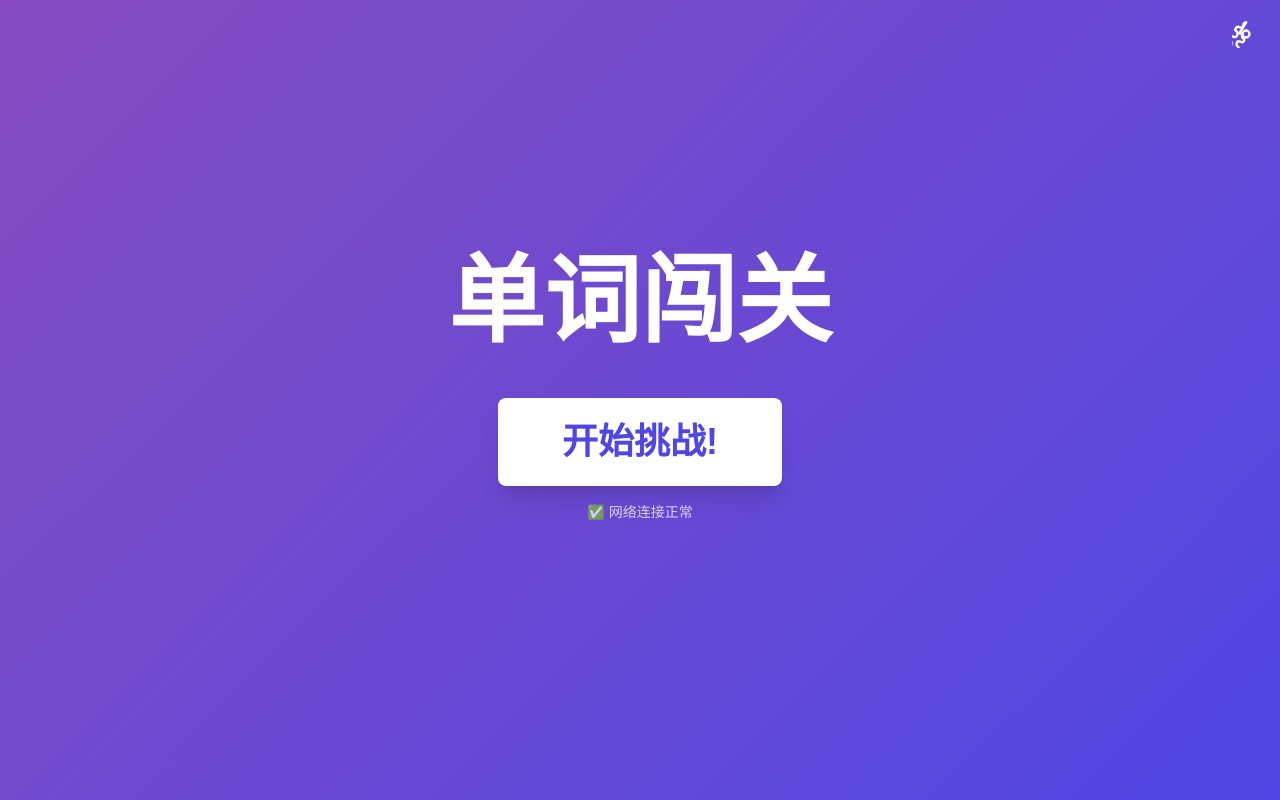
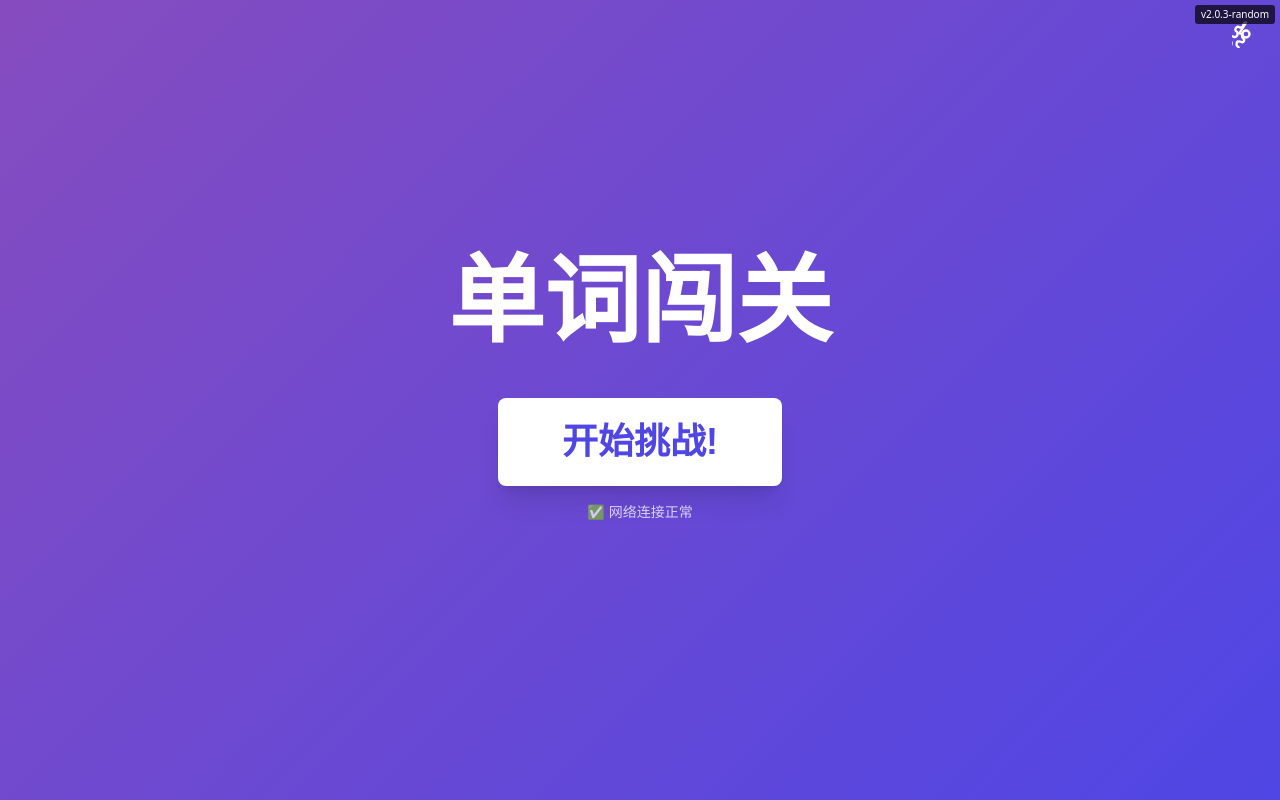
Before and after one commit to maxiusi3/wordchallenge, a plain HTML site: page index.html in a window 1280 px wide. Drawn offline with nearby package versions, Linux system fonts and the light colour scheme.

Commit message:
添加版本标识和强化缓存破坏机制 v2.0.3

```diff
--- a/index.html
+++ b/index.html
@@ -3,7 +3,7 @@
 <head>
     <meta charset="UTF-8">
     <meta name="viewport" content="width=device-width, initial-scale=1.0">
-    <title>单词闯关 - 原型</title>
+    <title>单词闯关 v2.0.3 - 随机题目版本</title>
     <script src="https://cdn.tailwindcss.com"></script>
     <link rel="stylesheet" href="css/style.css">
 <!-- 移除PWA相关配置，改为纯在线游戏 -->
@@ -71,10 +71,27 @@
 
     </script>
     <script>
+        // 版本信息和缓存破坏
+        const VERSION = '2.0.3-random';
+        const BUILD_TIME = Date.now();
+
+        // 在控制台显示版本信息
+        console.log(`%c单词闯关游戏 v${VERSION}`, 'color: #4CAF50; font-size: 16px; font-weight: bold;');
+        console.log(`%c构建时间: ${new Date(BUILD_TIME).toLocaleString()}`, 'color: #2196F3;');
+        console.log(`%c随机题目系统已启用`, 'color: #FF9800; font-weight: bold;');
+
         // 动态加载JS文件，强制破坏缓存
         const script = document.createElement('script');
-        script.src = `js/main.js?v=20241220-002&t=${Date.now()}`;
+        script.src = `js/main.js?v=${VERSION}&t=${BUILD_TIME}`;
         document.head.appendChild(script);
+
+        // 在页面上显示版本信息（仅在开发阶段）
+        window.addEventListener('load', function() {
+            const versionDiv = document.createElement('div');
+            versionDiv.style.cssText = 'position: fixed; top: 5px; right: 5px; background: rgba(0,0,0,0.7); color: white; padding: 2px 6px; font-size: 10px; border-radius: 3px; z-index: 9999;';
+            versionDiv.textContent = `v${VERSION}`;
+            document.body.appendChild(versionDiv);
+        });
     </script>
     <!-- 移除Service Worker相关代码，改为纯在线游戏 -->
 </body>
```
